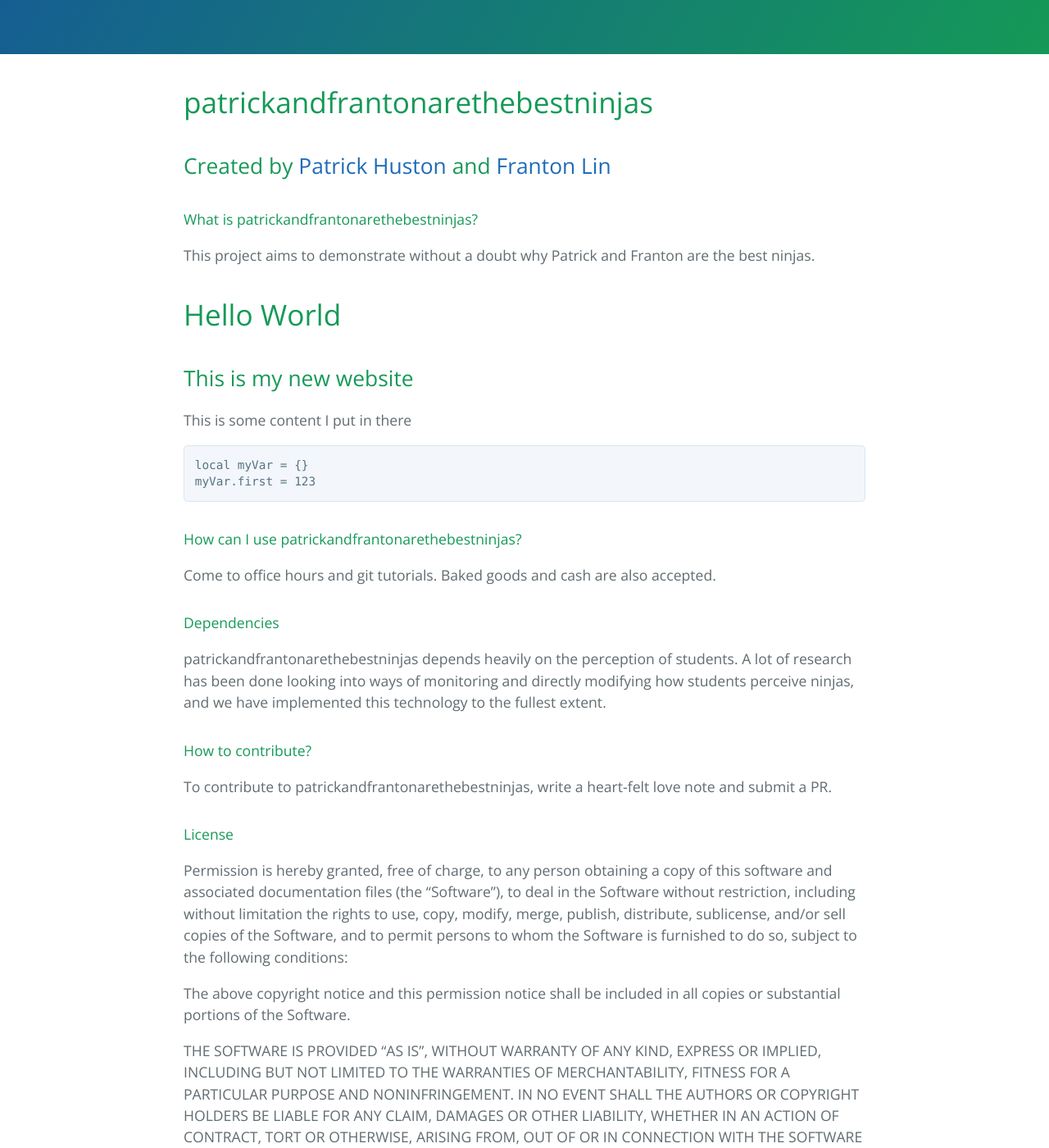
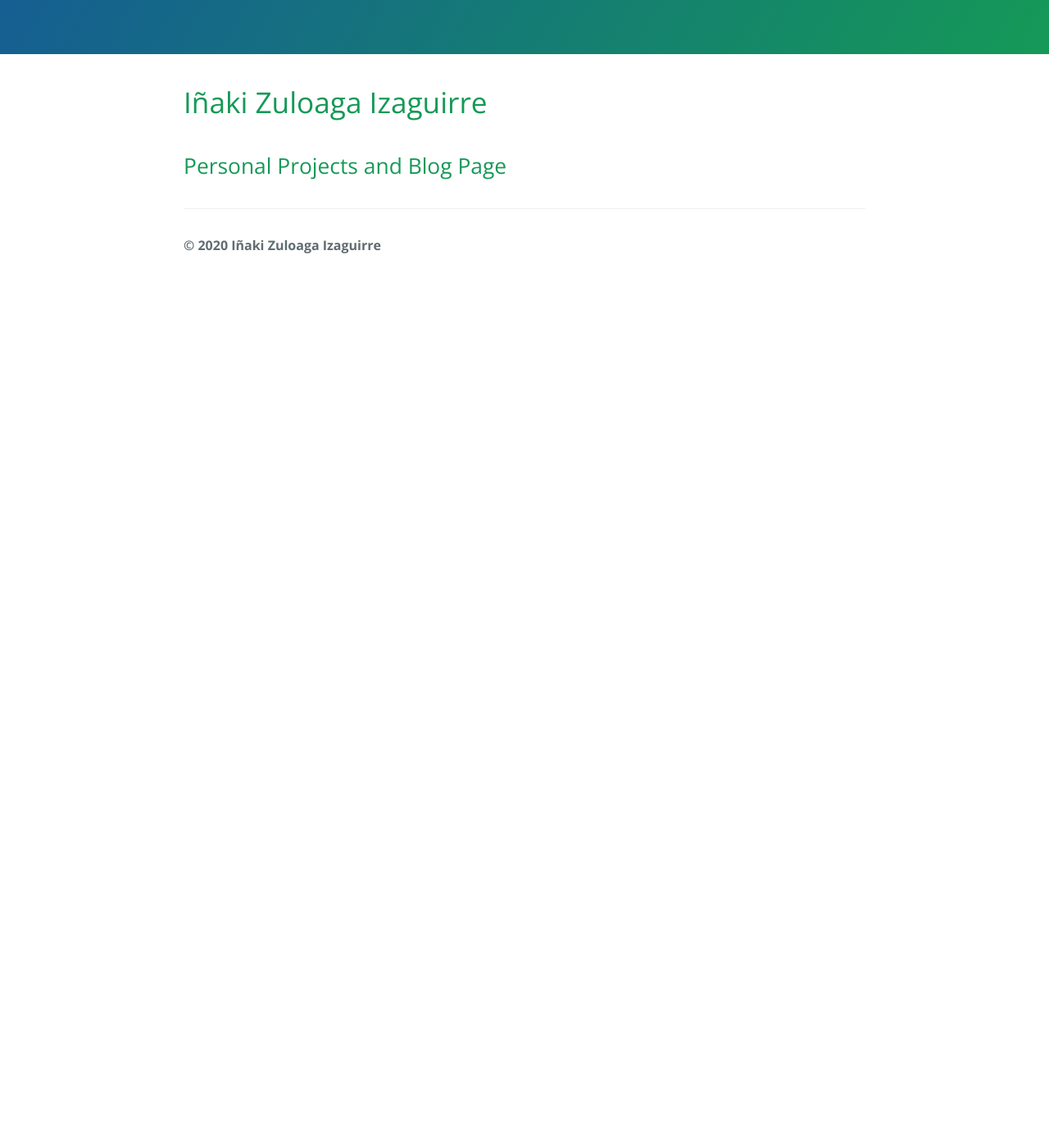
Before and after one commit to inakizi/inakizi.github.io, a Jekyll site: the page built from index.md, in a window 1280 px wide and 1400 px high, scrolled down 270 px. Shown: the whole window at 82% size. Built offline with Jekyll 4.4.1, drawn with Linux system fonts in a browser that asks for light colours; after the commit the page ends 900 px from its top, so only the background shows below that; some of the changed text lies outside the part shown.

Commit message:
Small Test Changes

````diff
--- a/index.md
+++ b/index.md
@@ -5,39 +5,6 @@
 ---
 
 
-# patrickandfrantonarethebestninjas
+# Iñaki Zuloaga Izaguirre
 
-## Created by [Patrick Huston](http://www.patrickhuston.com/) and [Franton Lin](frantonlin.com)
-
-#### What is patrickandfrantonarethebestninjas?
-This project aims to demonstrate without a doubt why Patrick and Franton are the best ninjas.
-
-# Hello World
-## This is my new website
-
-This is some content I put in there
-
-```lua
-local myVar = {}
-myVar.first = 123
-```
-
-
-
-
-#### How can I use patrickandfrantonarethebestninjas?
-Come to office hours and git tutorials. Baked goods and cash are also accepted.
-
-#### Dependencies
-patrickandfrantonarethebestninjas depends heavily on the perception of students. A lot of research has been done looking into ways of monitoring and directly modifying how students perceive ninjas, and we have implemented this technology to the fullest extent.
-
-#### How to contribute?
-To contribute to patrickandfrantonarethebestninjas, write a heart-felt love note and submit a PR.
-
-#### License
-
-Permission is hereby granted, free of charge, to any person obtaining a copy of this software and associated documentation files (the "Software"), to deal in the Software without restriction, including without limitation the rights to use, copy, modify, merge, publish, distribute, sublicense, and/or sell copies of the Software, and to permit persons to whom the Software is furnished to do so, subject to the following conditions:
-
-The above copyright notice and this permission notice shall be included in all copies or substantial portions of the Software.
-
-THE SOFTWARE IS PROVIDED "AS IS", WITHOUT WARRANTY OF ANY KIND, EXPRESS OR IMPLIED, INCLUDING BUT NOT LIMITED TO THE WARRANTIES OF MERCHANTABILITY, FITNESS FOR A PARTICULAR PURPOSE AND NONINFRINGEMENT. IN NO EVENT SHALL THE AUTHORS OR COPYRIGHT HOLDERS BE LIABLE FOR ANY CLAIM, DAMAGES OR OTHER LIABILITY, WHETHER IN AN ACTION OF CONTRACT, TORT OR OTHERWISE, ARISING FROM, OUT OF OR IN CONNECTION WITH THE SOFTWARE OR THE USE OR OTHER DEALINGS IN THE SOFTWARE.
+## Personal Projects and Blog Page
````
